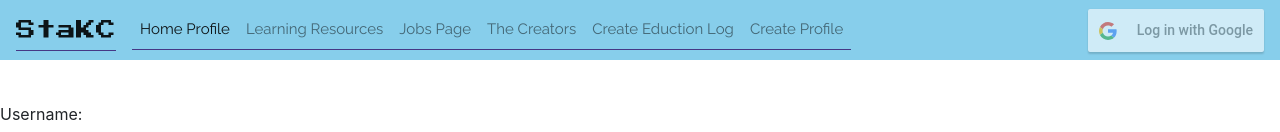
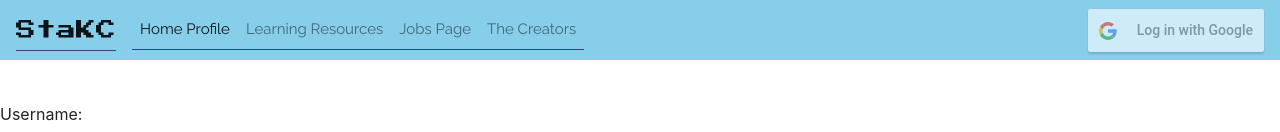
Before and after one commit to Fin23/group-project-3, a React (Create React App) app: page /create in a window 1280 px wide. Shown: the top 132 px of the page. Built offline with nearby package versions, Linux system fonts and the light colour scheme; no server answers.

Commit message:
background color

```diff
--- a/src/components/Nav/index.js
+++ b/src/components/Nav/index.js
@@ -39,12 +39,12 @@
           {/* <li className="navbar-item">
                   <Link to="/" className="nav-link">Education</Link>
                 </li> */}
-                <li className="navbar-item">
+                {/* <li className="navbar-item">
                   <Link to="/create" className="nav-link">Create Eduction Log</Link>
                 </li>
                 <li className="navbar-item">
                   <Link to="/profile" className="nav-link"> Create Profile</Link>
-                </li>
+                </li> */}
 
     {/* drop down list for nav bar */}
           {/* <li className="nav-item dropdown">
--- a/src/components/navbar.jsx
+++ b/src/components/navbar.jsx
@@ -46,9 +46,9 @@
       {/* <li className="navbar-item">
               <Link to="/" className="nav-link">Education</Link>
             </li> */}
-            <li className="navbar-item">
+            {/* <li className="navbar-item">
               <Link to="/create" className="nav-link">Create Eduction Log</Link>
-            </li>
+            </li> */}
             {/* <li className="navbar-item">
               <Link to="/profile" className="nav-link"> Create Profile</Link>
             </li> */}
--- a/src/css/navbar.css
+++ b/src/css/navbar.css
@@ -17,6 +17,7 @@
 li{
     font-family: 'Raleway', sans-serif;
     font-size:1.5em;
+    background-color:skyblue;
 }
 .form-control{
 font-size:10px;
```
